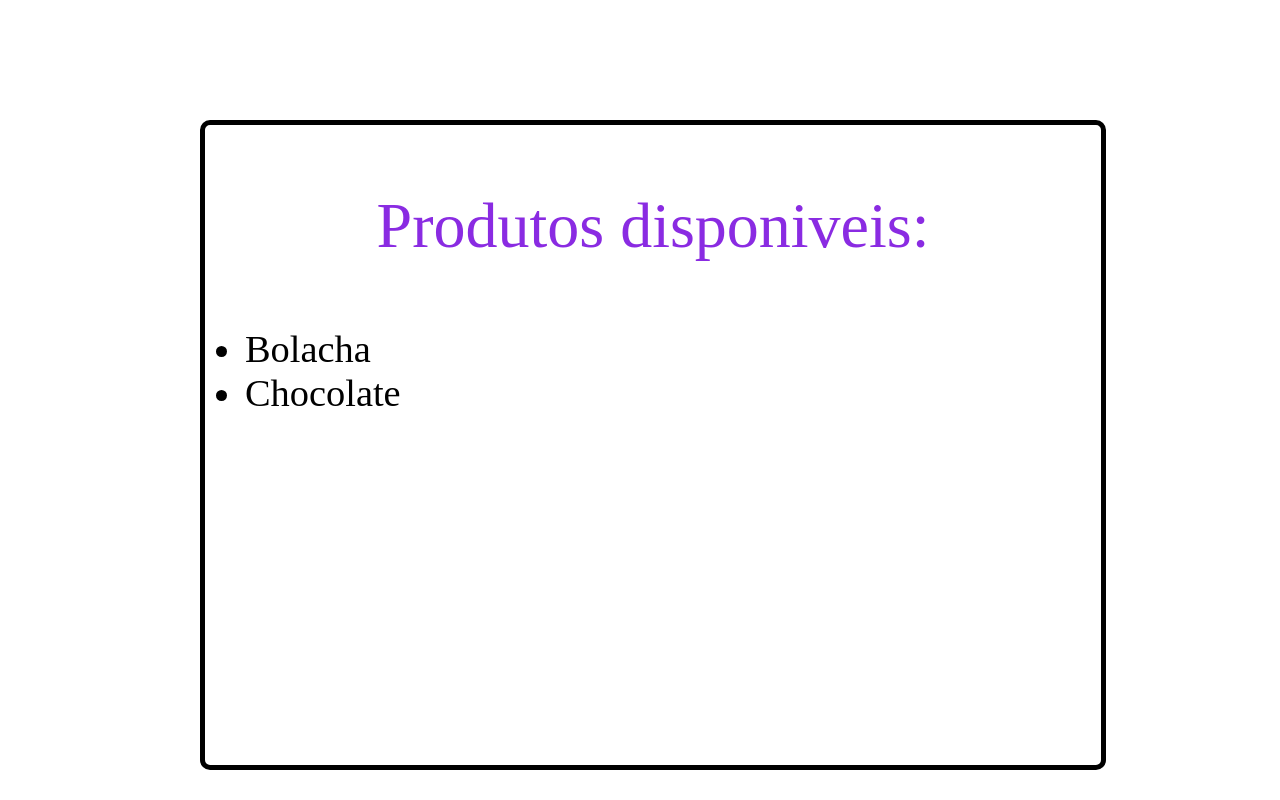
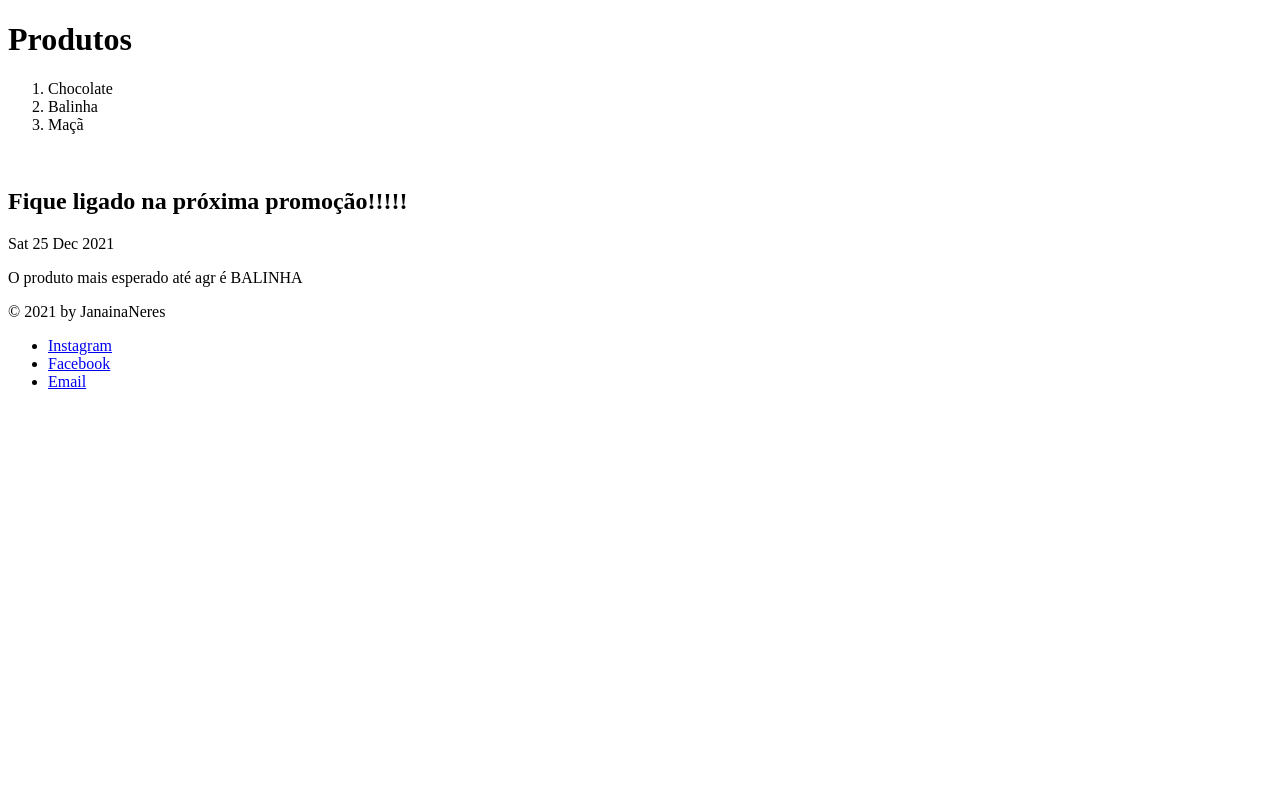
Before and after one commit to Darlan369/Grupo2Django, a Django app: page /app_fgv/produtos/ in a window 1280 px wide. Run offline with Django 3.2, Linux system fonts and the light colour scheme.

Commit message:
Passo 6 - Janaina

```diff
--- a/djangonal/app_fgv/urls.py
+++ b/djangonal/app_fgv/urls.py
@@ -2,8 +2,10 @@ from django.urls import path, include
 from app_fgv import views
 
 urlpatterns =[
-    path('', views.index, name='index'),
-    path('preços/', views.precos, name = 'preços'),
-    path('quantidades/', views.quantidades, name = 'quantidades'),
-    path('produtos/', views.produtos, name = 'produtos')
+    path('app_fgv', views.app_fgv, name='app_fgv'),
+    path('redireciona/', views.redireciona, name = 'redireciona'),
+    path('preços/<int:param1>', views.preços, name = 'preços'),
+    path('quantidades/<int:param2>', views.quantidades, name = 'quantidades'),
+    path('produtos/', views.produtos, name = 'produtos'),
+
 ]
--- a/djangonal/app_fgv/views.py
+++ b/djangonal/app_fgv/views.py
@@ -1,14 +1,52 @@
-from django.http.response import HttpResponse
+from django.http import HttpResponse
+from django.http.response import HttpResponseNotFound, HttpResponseRedirect
 from django.shortcuts import render
+from django.urls import reverse
+from datetime import date
 
-def index(request):
+def app_fgv(request):
     return render(request,'app_fgv/app_fgv.html')
 
-def precos(request):
-    return render(request, 'app_fgv/preços.html')
-
-def quantidades(request):
-    return render(request, 'app_fgv/quantidades.html')
 
 def produtos(request):
-    return render(request, 'app_fgv/produtos.html')
+    lista_de_produtos = ["chocolate", "balinha", "maçã"]
+
+    context = {
+        "produtos":lista_de_produtos,
+        'data': date.fromisoformat('2021-12-25')
+    }
+
+    return render(request, 'app_fgv/produtos.html',context)
+
+
+
+def preços(request, param1):
+    lista_de_produtos = ["chocolate", "balinha", "maçã"]
+    lista_preco =[10, 2, 7]
+
+    idx = param1 -1
+
+    context = {
+        "param1":lista_de_produtos[idx],
+        "preço": lista_preco[idx]
+    }
+
+    return render(request, "app_fgv/preços.html", context)
+
+def quantidades(request, param2):
+    lista_de_produtos = ["chocolate", "balinha", "maçã"]
+    lista_quantidades = [1, 1000, 70]
+
+    idx = param2 -1
+
+    context = {
+        "param2": lista_de_produtos[idx],
+        "quantidade": lista_quantidades[idx]
+
+    }
+
+    return render(request, "app_fgv/quantidades.html", context)
+
+def redireciona(request):
+    url_redirecionamento = reverse("app_fgv")
+    return HttpResponseRedirect(url_redirecionamento)
--- a/djangonal/templates/app_fgv/app_fgv.html
+++ b/djangonal/templates/app_fgv/app_fgv.html
@@ -7,4 +7,9 @@
 <body>
     <h1> Janaina </h1>
     <p> A Janaina é incrivel!</p>
+
+
 </body>
+
+
+{% include 'app_fgv/footer.html' %}
--- /dev/null
+++ b/djangonal/templates/app_fgv/footer.html
@@ -0,0 +1,11 @@
+<footer >
+    <div>
+      <span>&copy; 2021 by JanainaNeres</span>
+    </div>
+
+    <ul>
+      <li ><a  href="#">Instagram</a></li>
+      <li ><a  href="#">Facebook</a></li>
+      <li ><a  href="#">Email</a></li>
+    </ul>
+  </footer>
--- a/djangonal/templates/app_fgv/produtos.html
+++ b/djangonal/templates/app_fgv/produtos.html
@@ -5,39 +5,28 @@
     <meta http-equiv="X-UA-Compatible" content="IE=edge">
     <meta name="viewport" content="width=device-width, initial-scale=1.0">
     <title>Produtos</title>
-    <style>
-        div {
-            height: 80vh;
-            width: 70vw;
-            border: 5px solid black;
-            border-radius: 10px;
-            margin: 15vh 0 0 15vw;
-        }
 
-        p {
-            font-size: 5vw;
-            text-align: center;
-            color: blueviolet;
-        }
-
-        li {
-            font-size: 3vw;
-        }
-
-    </style>
 </head>
 <body>
     <div>
-        <p> Produtos disponiveis:</p>
-        <ul>
-            <li>
-                Bolacha
-            </li>
-            <li>
-                Chocolate
-            </li>
-        </ul>
+        <h1>Produtos</h1>
+        <ol>
+
+           {% for produto in produtos %}
+                <li> {{produto|title}}</li>
+           {% endfor %}
+
+        </ol>
     </div>
+
+    <br>
+
+    <h2> Fique ligado na próxima promoção!!!!!</h2>
+
+    {{ data| date:"D d M Y" }}
+
+    <p>O produto mais esperado até agr é {{produtos|random | upper}}</p>
+
+    {% include 'app_fgv/footer.html' %}
 </body>
-
 </html>
```
Also changed, not shown: djangonal/templates/app_fgv/preços.html (+3 -31 lines), djangonal/templates/app_fgv/quantidades.html (+10 -30 lines).
